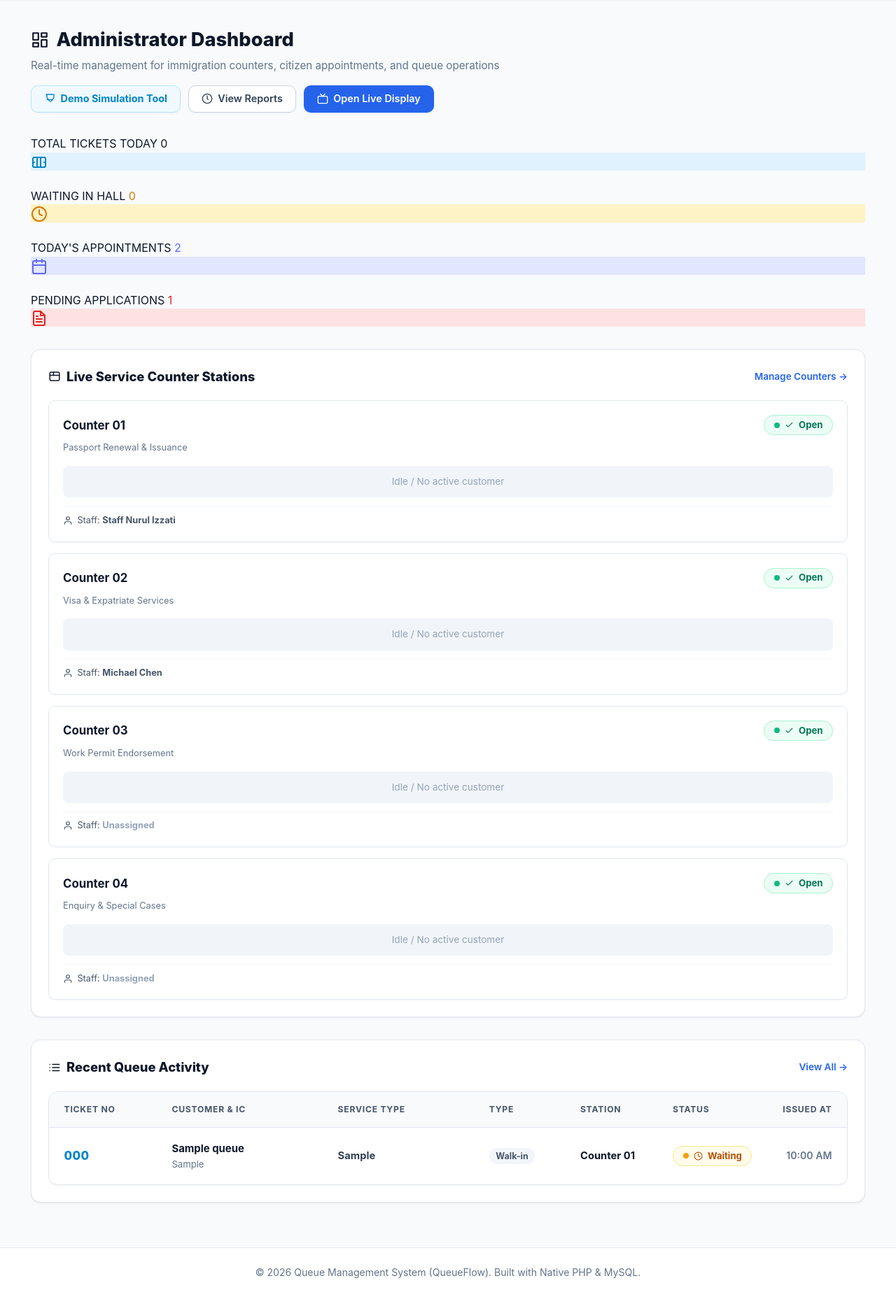
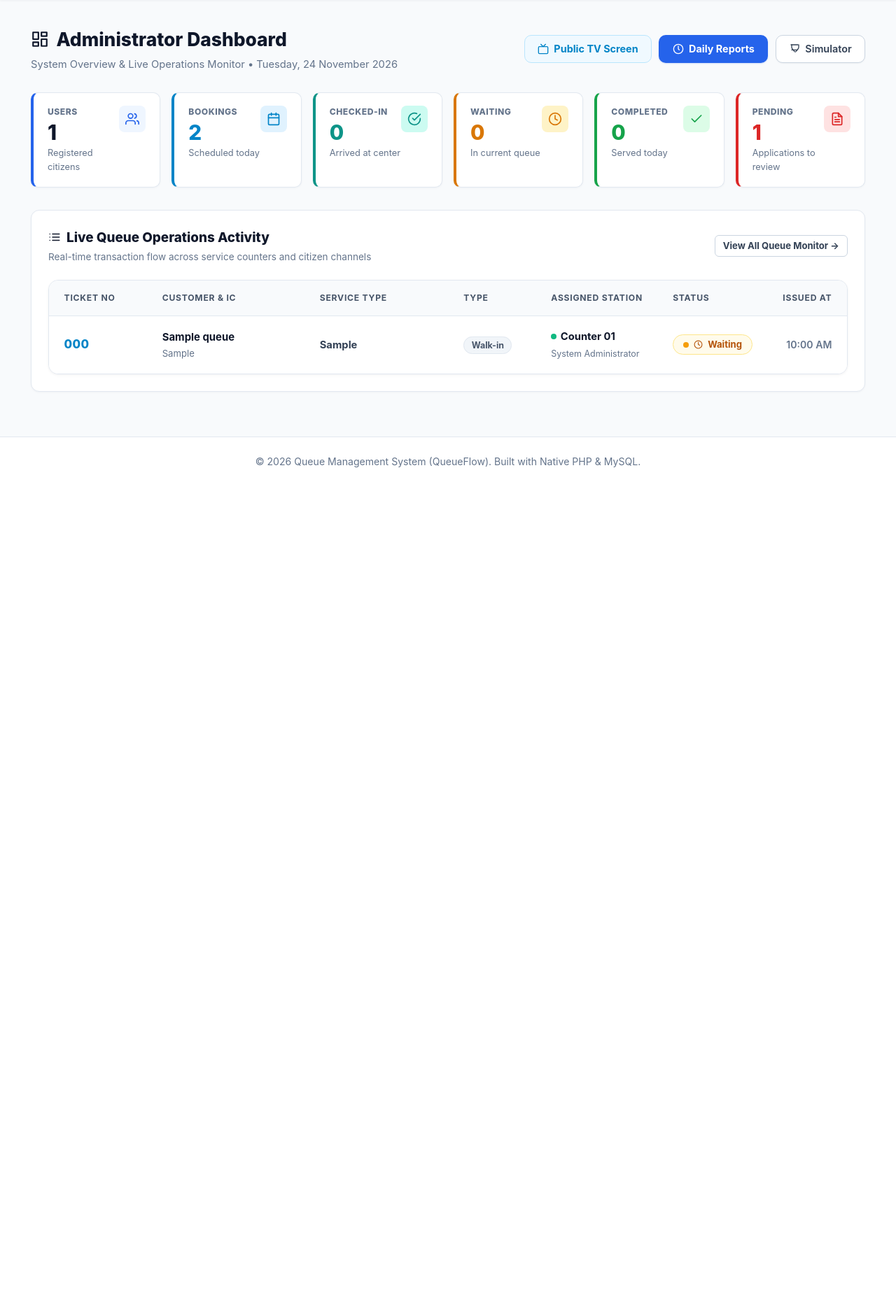
Before and after one commit to limjunyue66-netizen/Queue_management_system, a PHP site: page /admin/index.php in a window 1280 px wide. Shown: the part 111-1965 px from the top of the page at 70% size. After the commit the page ends 779 px from the top, so only its background shows below. Run offline with PHP 8.4, Linux system fonts and the light colour scheme; a user stored in the database is signed in; data comes from the database, SQL or seed files in the repository; tables that the repository leaves empty hold one stand-in row (values such as "Sample post").

Commit message:
feat(dashboard): streamline admin dashboard layout with 6 core metric cards and clean data table

```diff
--- a/admin/index.php
+++ b/admin/index.php
@@ -1,6 +1,8 @@
 <?php
 // ===================================================
 // Administrator Dashboard
+// Clean & Streamlined Operations Center
+// 6 Core Operational Metric Cards + Full Queue Data Table
 // ===================================================
 require_once __DIR__ . '/../config/database.php';
 require_once __DIR__ . '/../includes/auth.php';
@@ -10,188 +12,166 @@ requireAdmin();
 $pdo = getDBConnection();
 $pageTitle = 'Admin Dashboard';
 
-// Aggregate Statistics for Today
+// Aggregate Core Statistics for Today
 $today = date('Y-m-d');
+$todayFormatted = date('l, d F Y');
 
-// Total queues today
-$totalToday = $pdo->query("SELECT COUNT(*) FROM queues WHERE DATE(created_at) = CURDATE()")->fetchColumn();
+// 1. Registered Citizens
+$registeredUsers = $pdo->query("SELECT COUNT(*) FROM users WHERE role = 'user'")->fetchColumn();
 
-// Waiting queues today
+// 2. Scheduled Bookings Today
+$bookingsToday = $pdo->query("SELECT COUNT(*) FROM appointments WHERE appointment_date = CURDATE()")->fetchColumn();
+
+// 3. Checked-In Today (Arrived at center)
+$checkedInToday = $pdo->query("SELECT COUNT(*) FROM queues WHERE DATE(created_at) = CURDATE() AND appointment_id IS NOT NULL")->fetchColumn();
+
+// 4. Waiting in Queue
 $waitingCount = $pdo->query("SELECT COUNT(*) FROM queues WHERE status = 'waiting' AND DATE(created_at) = CURDATE()")->fetchColumn();
 
-// Currently serving/calling
-$servingCount = $pdo->query("SELECT COUNT(*) FROM queues WHERE status IN ('calling', 'serving') AND DATE(created_at) = CURDATE()")->fetchColumn();
-
-// Completed today
+// 5. Completed / Served Today
 $completedCount = $pdo->query("SELECT COUNT(*) FROM queues WHERE status = 'completed' AND DATE(created_at) = CURDATE()")->fetchColumn();
 
-// Today Appointments
-$appointmentsToday = $pdo->query("SELECT COUNT(*) FROM appointments WHERE appointment_date = CURDATE()")->fetchColumn();
-
-// Pending Applications
+// 6. Pending Document Applications to Review
 $pendingAppsCount = $pdo->query("SELECT COUNT(*) FROM applications WHERE status IN ('submitted', 'under_review')")->fetchColumn();
 
-// Active counters
-$activeCountersCount = $pdo->query("SELECT COUNT(*) FROM counters WHERE status = 'open'")->fetchColumn();
-
-// Active staff count
-$activeStaffCount = $pdo->query("SELECT COUNT(*) FROM users WHERE role = 'staff' AND status = 'active'")->fetchColumn();
-
-// Active Counters with their serving queues
-$counterStatuses = $pdo->query("
-    SELECT c.*,
-           q.queue_number,
-           q.customer_name,
-           q.service_type,
-           q.status AS queue_status,
-           u.full_name AS staff_name
-    FROM counters c
-    LEFT JOIN queues q ON q.counter_id = c.id AND q.status IN ('calling', 'serving')
-    LEFT JOIN users u ON c.current_staff_id = u.id
-    ORDER BY c.counter_number ASC
-")->fetchAll();
-
-// Recent 6 Queues
+// Recent Queues (Fetch 10 recent transactions for rich data table)
 $recentQueues = $pdo->query("
     SELECT q.*, c.counter_number, u.full_name AS staff_name
     FROM queues q
     LEFT JOIN counters c ON q.counter_id = c.id
     LEFT JOIN users u ON q.staff_id = u.id
     ORDER BY q.id DESC
-    LIMIT 6
+    LIMIT 10
 ")->fetchAll();
 
 require_once __DIR__ . '/../includes/header.php';
 ?>
 
-<div style="display: flex; justify-content: space-between; align-items: center; margin-bottom: 2rem; flex-wrap: wrap; gap: 1rem;">
+<!-- Dashboard Top Header Bar -->
+<div style="display: flex; justify-content: space-between; align-items: center; margin-bottom: 1.75rem; flex-wrap: wrap; gap: 1rem;">
     <div>
-        <h1 style="font-size: 1.7rem; font-weight: 800; color: #0f172a; margin-bottom: 0.25rem; display: flex; align-items: center; gap: 0.65rem;">
+        <h1 style="font-size: 1.65rem; font-weight: 800; color: #0f172a; margin-bottom: 0.25rem; display: flex; align-items: center; gap: 0.65rem;">
             <?php echo getIcon('dashboard', 26); ?> Administrator Dashboard
         </h1>
-        <p style="color: var(--text-muted); font-size: 0.95rem; margin: 0;">
-            Real-time management for immigration counters, citizen appointments, and queue operations
+        <p style="color: var(--text-muted); font-size: 0.92rem; margin: 0;">
+            System Overview &amp; Live Operations Monitor &bull; <?php echo e($todayFormatted); ?>
         </p>
     </div>
     <div style="display: flex; gap: 0.65rem; flex-wrap: wrap;">
-        <a href="system_reset.php" class="btn btn-secondary" style="color: #0284c7; border-color: #bae6fd; background: #f0f9ff; font-weight: 700;">
-            <?php echo getIcon('beaker', 16); ?> Demo Simulation Tool
+        <a href="../display.php" target="_blank" class="btn btn-outline" style="font-weight: 700; border-color: #bae6fd; color: #0284c7; background: #f0f9ff;">
+            <?php echo getIcon('tv', 16); ?> Public TV Screen
         </a>
-        <a href="history.php" class="btn btn-secondary">
-            <?php echo getIcon('history', 16); ?> View Reports
+        <a href="history.php" class="btn btn-primary" style="font-weight: 700;">
+            <?php echo getIcon('history', 16); ?> Daily Reports
         </a>
-        <a href="../display.php" target="_blank" class="btn btn-primary">
-            <?php echo getIcon('tv', 16); ?> Open Live Display
+        <a href="system_reset.php" class="btn btn-secondary" style="font-weight: 600;">
+            <?php echo getIcon('beaker', 16); ?> Simulator
         </a>
     </div>
 </div>
 
-<!-- 6 Metrics Cards -->
-<div class="grid grid-cols-4" style="margin-bottom: 2rem;">
-    <div class="metric-card">
-        <div class="metric-info">
-            <span class="metric-title">TOTAL TICKETS TODAY</span>
-            <span class="metric-number"><?php echo (int)$totalToday; ?></span>
+<!-- 6 Core Metric Cards (Streamlined Modern Layout) -->
+<div style="display: grid; grid-template-columns: repeat(auto-fit, minmax(180px, 1fr)); gap: 1rem; margin-bottom: 2rem;">
+    <!-- 1. USERS -->
+    <div style="border: 1.5px solid #e2e8f0; border-left: 4.5px solid #2563eb; border-radius: 10px; background: #ffffff; padding: 1.15rem 1.25rem; box-shadow: 0 1px 3px rgba(15, 23, 42, 0.04); display: flex; justify-content: space-between; align-items: flex-start;">
+        <div>
+            <div style="font-size: 0.76rem; font-weight: 800; color: #64748b; letter-spacing: 0.5px; text-transform: uppercase;">USERS</div>
+            <div style="font-size: 1.85rem; font-weight: 800; color: #0f172a; margin: 0.2rem 0; line-height: 1.1;"><?php echo (int)$registeredUsers; ?></div>
+            <div style="font-size: 0.8rem; color: #64748b;">Registered citizens</div>
         </div>
-        <div class="metric-icon" style="background: #e0f2fe; color: #0284c7;">
-            <?php echo getIcon('ticket', 24); ?>
+        <div style="width: 38px; height: 38px; border-radius: 8px; background: #eff6ff; color: #2563eb; display: flex; align-items: center; justify-content: center; flex-shrink: 0;">
+            <?php echo getIcon('users', 20); ?>
         </div>
     </div>
 
-    <div class="metric-card">
-        <div class="metric-info">
-            <span class="metric-title">WAITING IN HALL</span>
-            <span class="metric-number" style="color: #d97706;"><?php echo (int)$waitingCount; ?></span>
+    <!-- 2. BOOKINGS -->
+    <div style="border: 1.5px solid #e2e8f0; border-left: 4.5px solid #0284c7; border-radius: 10px; background: #ffffff; padding: 1.15rem 1.25rem; box-shadow: 0 1px 3px rgba(15, 23, 42, 0.04); display: flex; justify-content: space-between; align-items: flex-start;">
+        <div>
+            <div style="font-size: 0.76rem; font-weight: 800; color: #64748b; letter-spacing: 0.5px; text-transform: uppercase;">BOOKINGS</div>
+            <div style="font-size: 1.85rem; font-weight: 800; color: #0284c7; margin: 0.2rem 0; line-height: 1.1;"><?php echo (int)$bookingsToday; ?></div>
+            <div style="font-size: 0.8rem; color: #64748b;">Scheduled today</div>
         </div>
-        <div class="metric-icon" style="background: #fef3c7; color: #d97706;">
-            <?php echo getIcon('clock', 24); ?>
+        <div style="width: 38px; height: 38px; border-radius: 8px; background: #e0f2fe; color: #0284c7; display: flex; align-items: center; justify-content: center; flex-shrink: 0;">
+            <?php echo getIcon('calendar', 20); ?>
         </div>
     </div>
 
-    <div class="metric-card">
-        <div class="metric-info">
-            <span class="metric-title">TODAY'S APPOINTMENTS</span>
-            <span class="metric-number" style="color: #6366f1;"><?php echo (int)$appointmentsToday; ?></span>
+    <!-- 3. CHECKED-IN -->
+    <div style="border: 1.5px solid #e2e8f0; border-left: 4.5px solid #0d9488; border-radius: 10px; background: #ffffff; padding: 1.15rem 1.25rem; box-shadow: 0 1px 3px rgba(15, 23, 42, 0.04); display: flex; justify-content: space-between; align-items: flex-start;">
+        <div>
+            <div style="font-size: 0.76rem; font-weight: 800; color: #64748b; letter-spacing: 0.5px; text-transform: uppercase;">CHECKED-IN</div>
+            <div style="font-size: 1.85rem; font-weight: 800; color: #0d9488; margin: 0.2rem 0; line-height: 1.1;"><?php echo (int)$checkedInToday; ?></div>
+            <div style="font-size: 0.8rem; color: #64748b;">Arrived at center</div>
         </div>
-        <div class="metric-icon" style="background: #e0e7ff; color: #6366f1;">
-            <?php echo getIcon('calendar', 24); ?>
+        <div style="width: 38px; height: 38px; border-radius: 8px; background: #ccfbf1; color: #0d9488; display: flex; align-items: center; justify-content: center; flex-shrink: 0;">
+            <?php echo getIcon('check-circle', 20); ?>
         </div>
     </div>
 
-    <div class="metric-card">
-        <div class="metric-info">
-            <span class="metric-title">PENDING APPLICATIONS</span>
-            <span class="metric-number" style="color: #dc2626;"><?php echo (int)$pendingAppsCount; ?></span>
+    <!-- 4. WAITING -->
+    <div style="border: 1.5px solid #e2e8f0; border-left: 4.5px solid #d97706; border-radius: 10px; background: #ffffff; padding: 1.15rem 1.25rem; box-shadow: 0 1px 3px rgba(15, 23, 42, 0.04); display: flex; justify-content: space-between; align-items: flex-start;">
+        <div>
+            <div style="font-size: 0.76rem; font-weight: 800; color: #64748b; letter-spacing: 0.5px; text-transform: uppercase;">WAITING</div>
+            <div style="font-size: 1.85rem; font-weight: 800; color: #d97706; margin: 0.2rem 0; line-height: 1.1;"><?php echo (int)$waitingCount; ?></div>
+            <div style="font-size: 0.8rem; color: #64748b;">In current queue</div>
         </div>
-        <div class="metric-icon" style="background: #fee2e2; color: #dc2626;">
-            <?php echo getIcon('file-text', 24); ?>
+        <div style="width: 38px; height: 38px; border-radius: 8px; background: #fef3c7; color: #d97706; display: flex; align-items: center; justify-content: center; flex-shrink: 0;">
+            <?php echo getIcon('clock', 20); ?>
+        </div>
+    </div>
+
+    <!-- 5. COMPLETED -->
+    <div style="border: 1.5px solid #e2e8f0; border-left: 4.5px solid #16a34a; border-radius: 10px; background: #ffffff; padding: 1.15rem 1.25rem; box-shadow: 0 1px 3px rgba(15, 23, 42, 0.04); display: flex; justify-content: space-between; align-items: flex-start;">
+        <div>
+            <div style="font-size: 0.76rem; font-weight: 800; color: #64748b; letter-spacing: 0.5px; text-transform: uppercase;">COMPLETED</div>
+            <div style="font-size: 1.85rem; font-weight: 800; color: #16a34a; margin: 0.2rem 0; line-height: 1.1;"><?php echo (int)$completedCount; ?></div>
+            <div style="font-size: 0.8rem; color: #64748b;">Served today</div>
+        </div>
+        <div style="width: 38px; height: 38px; border-radius: 8px; background: #dcfce7; color: #16a34a; display: flex; align-items: center; justify-content: center; flex-shrink: 0;">
+            <?php echo getIcon('check', 20); ?>
+        </div>
+    </div>
+
+    <!-- 6. PENDING -->
+    <div style="border: 1.5px solid #e2e8f0; border-left: 4.5px solid #dc2626; border-radius: 10px; background: #ffffff; padding: 1.15rem 1.25rem; box-shadow: 0 1px 3px rgba(15, 23, 42, 0.04); display: flex; justify-content: space-between; align-items: flex-start;">
+        <div>
+            <div style="font-size: 0.76rem; font-weight: 800; color: #64748b; letter-spacing: 0.5px; text-transform: uppercase;">PENDING</div>
+            <div style="font-size: 1.85rem; font-weight: 800; color: #dc2626; margin: 0.2rem 0; line-height: 1.1;"><?php echo (int)$pendingAppsCount; ?></div>
+            <div style="font-size: 0.8rem; color: #64748b;">Applications to review</div>
+        </div>
+        <div style="width: 38px; height: 38px; border-radius: 8px; background: #fee2e2; color: #dc2626; display: flex; align-items: center; justify-content: center; flex-shrink: 0;">
+            <?php echo getIcon('file-text', 20); ?>
         </div>
     </div>
 </div>
 
-<!-- Counter Live Status Grid -->
-<div class="card" style="margin-bottom: 2rem; padding: 1.5rem;">
-    <div style="display: flex; justify-content: space-between; align-items: center; margin-bottom: 1.25rem;">
-        <h2 style="font-size: 1.15rem; font-weight: 800; color: #0f172a; display: flex; align-items: center; gap: 0.5rem; margin: 0;">
-            <?php echo getIcon('counter', 18, 'text-primary'); ?> Live Service Counter Stations
-        </h2>
-        <a href="counters.php" style="font-size: 0.85rem; color: var(--primary); font-weight: 600; text-decoration: none;">Manage Counters &rarr;</a>
+<!-- Main Section: Clean Queue Operations Data Table Only -->
+<div class="card" style="padding: 1.5rem; border: 1.5px solid #e2e8f0; border-radius: 12px; box-shadow: 0 1px 3px rgba(15, 23, 42, 0.04);">
+    <div style="display: flex; justify-content: space-between; align-items: center; margin-bottom: 1.35rem; flex-wrap: wrap; gap: 0.75rem;">
+        <div>
+            <h2 style="font-size: 1.18rem; font-weight: 800; color: #0f172a; display: flex; align-items: center; gap: 0.5rem; margin: 0;">
+                <?php echo getIcon('list', 18, 'text-primary'); ?> Live Queue Operations Activity
+            </h2>
+            <p style="font-size: 0.85rem; color: #64748b; margin: 0.2rem 0 0 0;">
+                Real-time transaction flow across service counters and citizen channels
+            </p>
+        </div>
+        <div style="display: flex; align-items: center; gap: 0.75rem;">
+            <a href="queues.php" class="btn btn-outline btn-sm" style="font-weight: 700;">
+                View All Queue Monitor &rarr;
+            </a>
+        </div>
     </div>
 
-    <div class="grid grid-cols-4" style="gap: 1rem;">
-        <?php foreach ($counterStatuses as $c): ?>
-            <div style="border: 1.5px solid #e2e8f0; border-radius: 10px; padding: 1.25rem; background: <?php echo ($c['status'] === 'open') ? '#ffffff' : '#f8fafc'; ?>; box-shadow: 0 1px 3px rgba(15, 23, 42, 0.04); display: flex; flex-direction: column; justify-content: space-between;">
-                <div>
-                    <div style="display: flex; justify-content: space-between; align-items: center; margin-bottom: 0.5rem;">
-                        <strong style="color: #0f172a; font-size: 1.05rem;"><?php echo e($c['counter_number']); ?></strong>
-                        <?php echo renderStatusBadge($c['status']); ?>
-                    </div>
-                    <div style="font-size: 0.8rem; color: #64748b; margin-bottom: 1rem;">
-                        <?php echo e($c['counter_name']); ?>
-                    </div>
-
-                    <?php if ($c['queue_number']): ?>
-                        <div style="background: #eff6ff; border-radius: 8px; padding: 0.75rem; text-align: center; margin-bottom: 0.75rem;">
-                            <span style="font-size: 0.75rem; color: #1e40af; font-weight: 700;">CURRENT TICKET</span>
-                            <div style="font-size: 1.8rem; font-weight: 900; color: #1d4ed8; letter-spacing: 1px;">
-                                <?php echo e($c['queue_number']); ?>
-                            </div>
-                            <small style="color: #64748b;"><?php echo e($c['customer_name']); ?></small>
-                        </div>
-                    <?php else: ?>
-                        <div style="background: #f1f5f9; border-radius: 8px; padding: 0.75rem; text-align: center; margin-bottom: 0.75rem; color: #94a3b8; font-size: 0.85rem;">
-                            Idle / No active customer
-                        </div>
-                    <?php endif; ?>
-                </div>
-
-                <div style="font-size: 0.8rem; color: #475569; border-top: 1px solid #f1f5f9; padding-top: 0.6rem; display: flex; align-items: center; gap: 0.4rem;">
-                    <?php echo getIcon('user', 14); ?>
-                    <span>Staff: <strong><?php echo $c['staff_name'] ? e($c['staff_name']) : '<span style="color:#94a3b8;">Unassigned</span>'; ?></strong></span>
-                </div>
-            </div>
-        <?php endforeach; ?>
-    </div>
-</div>
-
-<!-- Recent Queue Activity -->
-<div class="card" style="padding: 1.5rem;">
-    <div style="display: flex; justify-content: space-between; align-items: center; margin-bottom: 1.25rem;">
-        <h2 style="font-size: 1.15rem; font-weight: 800; color: #0f172a; display: flex; align-items: center; gap: 0.5rem; margin: 0;">
-            <?php echo getIcon('list', 18, 'text-primary'); ?> Recent Queue Activity
-        </h2>
-        <a href="queues.php" style="font-size: 0.85rem; color: var(--primary); font-weight: 600; text-decoration: none;">View All &rarr;</a>
-    </div>
-
-    <div class="table-responsive">
-        <table class="data-table">
+    <div class="table-responsive" style="overflow-x: auto;">
+        <table class="data-table" style="width: 100%;">
             <thead>
                 <tr>
-                    <th style="width: 14%;">TICKET NO</th>
-                    <th style="width: 22%;">CUSTOMER & IC</th>
+                    <th style="width: 13%;">TICKET NO</th>
+                    <th style="width: 22%;">CUSTOMER &amp; IC</th>
                     <th style="width: 20%;">SERVICE TYPE</th>
                     <th style="width: 12%;">TYPE</th>
-                    <th style="width: 12%;">STATION</th>
+                    <th style="width: 13%;">ASSIGNED STATION</th>
                     <th style="width: 10%;">STATUS</th>
                     <th style="width: 10%; text-align: right;">ISSUED AT</th>
                 </tr>
@@ -199,15 +179,18 @@ require_once __DIR__ . '/../includes/header.php';
             <tbody>
                 <?php if (empty($recentQueues)): ?>
                     <tr>
-                        <td colspan="7" style="text-align: center; padding: 3rem 1rem; color: #94a3b8;">
-                            No queue tickets issued yet.
+                        <td colspan="7" style="text-align: center; padding: 3.5rem 1rem; color: #94a3b8;">
+                            <?php echo getIcon('inbox', 32); ?>
+                            <div style="margin-top: 0.5rem; font-weight: 600;">No queue activity recorded today yet.</div>
                         </td>
                     </tr>
                 <?php else: ?>
                     <?php foreach ($recentQueues as $q): ?>
                         <tr>
                             <td>
-                                <strong style="color: #0284c7; font-size: 1.05rem; font-weight: 800; letter-spacing: 0.3px;"><?php echo e($q['queue_number']); ?></strong>
+                                <strong style="color: #0284c7; font-size: 1.05rem; font-weight: 800; letter-spacing: 0.3px;">
+                                    <?php echo e($q['queue_number']); ?>
+                                </strong>
                             </td>
                             <td>
                                 <div style="font-weight: 700; color: #0f172a; font-size: 0.93rem;"><?php echo e($q['customer_name']); ?></div>
@@ -215,13 +198,27 @@ require_once __DIR__ . '/../includes/header.php';
                                     <div class="cell-sub" style="margin-top: 0.15rem;"><?php echo e($q['customer_ic']); ?></div>
                                 <?php endif; ?>
                             </td>
-                            <td><strong style="color: #334155; font-size: 0.92rem;"><?php echo e($q['service_type']); ?></strong></td>
                             <td>
-                                <span style="font-size: 0.78rem; font-weight: 700; padding: 0.25rem 0.6rem; border-radius: 9999px; background: <?php echo ($q['customer_type'] === 'appointment') ? '#e0e7ff; color: #4338ca;' : '#f1f5f9; color: #475569;'; ?>">
+                                <strong style="color: #334155; font-size: 0.92rem;"><?php echo e($q['service_type']); ?></strong>
+                            </td>
+                            <td>
+                                <span style="font-size: 0.78rem; font-weight: 700; padding: 0.25rem 0.65rem; border-radius: 9999px; background: <?php echo ($q['customer_type'] === 'appointment') ? '#e0e7ff; color: #4338ca; border: 1px solid #c7d2fe;' : '#f1f5f9; color: #475569; border: 1px solid #e2e8f0;'; ?>">
                                     <?php echo ($q['customer_type'] === 'appointment') ? 'Appointment' : 'Walk-in'; ?>
                                 </span>
                             </td>
-                            <td><?php echo $q['counter_number'] ? '<strong style="color:#0f172a;">' . e($q['counter_number']) . '</strong>' : '<span style="color:#94a3b8;">-</span>'; ?></td>
+                            <td>
+                                <?php if (!empty($q['counter_number'])): ?>
+                                    <div style="display: flex; align-items: center; gap: 0.35rem;">
+                                        <span style="display: inline-block; width: 8px; height: 8px; border-radius: 50%; background: #10b981;"></span>
+                                        <strong style="color: #0f172a; font-size: 0.92rem;"><?php echo e($q['counter_number']); ?></strong>
+                                    </div>
+                                    <?php if (!empty($q['staff_name'])): ?>
+                                        <div class="cell-sub" style="font-size: 0.78rem;"><?php echo e($q['staff_name']); ?></div>
+                                    <?php endif; ?>
+                                <?php else: ?>
+                                    <span style="color: #94a3b8; font-size: 0.88rem;">Standby / Queue</span>
+                                <?php endif; ?>
+                            </td>
                             <td><?php echo renderStatusBadge($q['status']); ?></td>
                             <td style="text-align: right;">
                                 <span style="font-size: 0.88rem; color: #64748b; font-weight: 600;"><?php echo date('h:i A', strtotime($q['created_at'])); ?></span>
```
